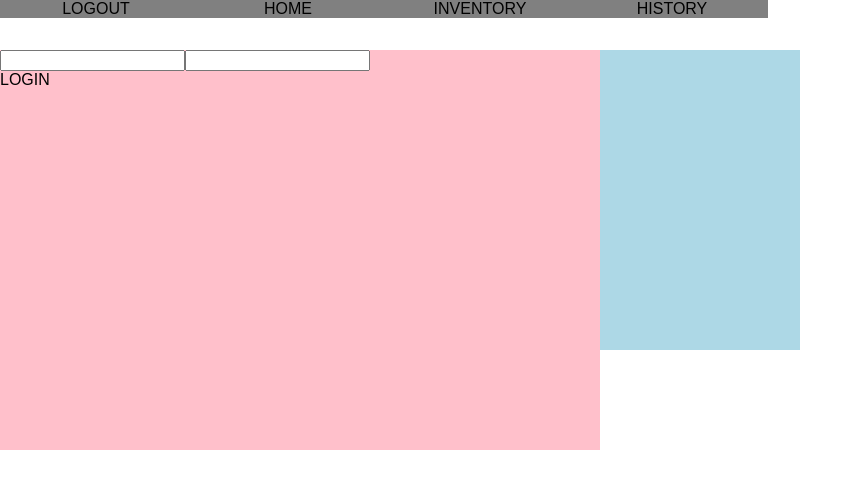
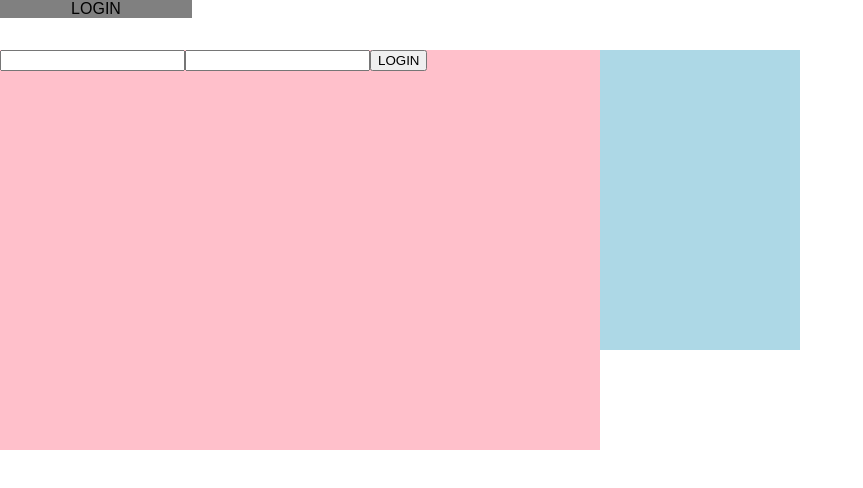
Before and after one commit to rxiayth/simple_pos, a React (Create React App) app: page / in a window 1280 px wide. Shown: the top 488 px of the page, without its empty margins (0-863 px from the left). Built offline with nearby package versions, Linux system fonts and the light colour scheme.

Commit message:
merged the authentication method from Database/Database.js with App.js

```diff
--- a/src/App.js
+++ b/src/App.js
@@ -1,5 +1,6 @@
 import React, { Component } from 'react';
 import DATABASE from './Database.js';
+import DB from './Database/Database.js';
 import CONSTANTS from './Constants.js';
 
 import Login from './Main/Login.js';
@@ -21,8 +22,8 @@ class App extends Component {
 
 			currentPage: CONSTANTS.PAGES.LOGIN,	// 1 default = main, 2 = settings
 			pageComponents: { },
-			isLoggedIn: true,
-			errorMessage: ''
+			isLoggedIn: false,
+			errorMessage: '',
 
 			// menu: {}, 				// { sku: {name, price, sku} }
 			// inventory: {}, 			// { sku : quantity }
@@ -49,8 +50,9 @@ class App extends Component {
 		pageComponents[CONSTANTS.PAGES.INVENTORY] = Inventory;
 		pageComponents[CONSTANTS.PAGES.HISTORY] = History;
 
-		console.log(pageComponents);
+		// console.log(pageComponents);
 		this.setState({pageComponents})
+
 	}
 
 	/*	initializes state 'menu' with DrinkList from Database.js
@@ -85,8 +87,9 @@ class App extends Component {
 		this.setState({currentPage: pageName});
 	}
 	login(name,password) {
-		let authenticationResult = authenticate(name,password);
-		if (authenticate) {
+		let DBInstance =  DB.getInstance();
+		let authenticationResult = DBInstance.authenticate(name,password);
+		if (authenticationResult) {
 			this.setState({
 				isLoggedIn: true,
 				curretPage: CONSTANTS.PAGES.HOME
@@ -100,7 +103,7 @@ class App extends Component {
     render() {
 		// decide which main page to load
 		const CurrentPage = this.state.pageComponents[this.state.currentPage];
-		console.log( CurrentPage)
+		// console.log( CurrentPage)
 
         return (
         	<div>
@@ -114,7 +117,10 @@ class App extends Component {
 	        	<div className="sidebar">
 	        	</div>
         		<div className="main">
-        			<CurrentPage errorMessage={this.state.errorMessage}/>
+        			<CurrentPage
+        				errorMessage={this.state.errorMessage}
+        				login={this.login}
+        			/>
         		</div>
 
 
--- a/src/Database/Database.js
+++ b/src/Database/Database.js
@@ -20,4 +20,4 @@ class Database {
 
 }
 
-export default Database
+export default Database;
--- a/src/Main/Login.js
+++ b/src/Main/Login.js
@@ -11,9 +11,9 @@ class Login extends Component {
     handleOnClick() {
         let name = this.refs.name.value;
         let password = this.refs.password.value;
-        console.log("LOGIN.JS - handleOnClick \n" +
-                    "\tname = " + name + "\n" +
-                    "\tpassword = " + password);
+        // console.log("LOGIN.JS - handleOnClick \n" +
+        //             "\tname = " + name + "\n" +
+        //             "\tpassword = " + password);
         this.props.login(name, password);
     }
 
@@ -38,9 +38,9 @@ class Login extends Component {
             return [
                 <input type="text" ref="name" />,
                 <input type="password" ref="password" />,
-                <div onClick={() => this.handleOnClick()}>
+                <button onClick={() => this.handleOnClick()}>
                     LOGIN
-                </div>
+                </button>
             ]
         }
     }
```
